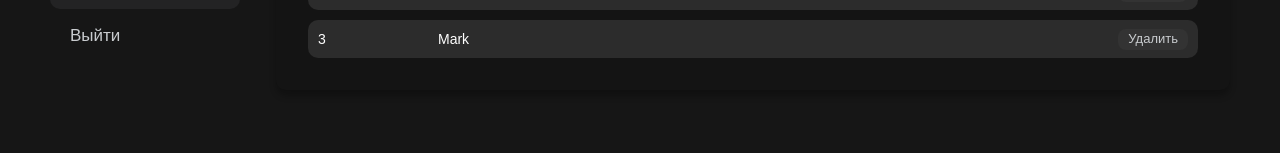
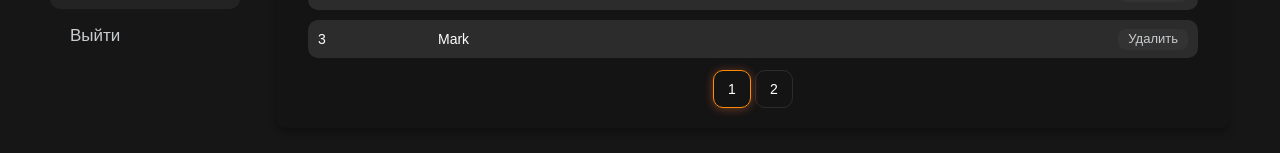
Before and after one commit to fyapy/memories-ui, a Preact app: page /tables in a window 1280 px wide. Shown: the part 173-326 px from the top of the page. Built offline with nearby package versions, Linux system fonts and the light colour scheme.

Commit message:
feature Pagination component

```diff
--- a/src/lib.ts
+++ b/src/lib.ts
@@ -1 +1,2 @@
+export * from 'ui/complex'
 export * from 'ui/base'
--- a/src/pages/Inputs.tsx
+++ b/src/pages/Inputs.tsx
@@ -4,5 +4,6 @@ export const Inputs = () => (
   <Card>
     <Input placeholder="Введите номер" />
     <Input label="Имя" placeholder="Введите имя" error="Ошибка валидации" />
+    <Input label="Описание" placeholder="Введите описание" textarea />
   </Card>
 )
--- a/src/pages/Tables.tsx
+++ b/src/pages/Tables.tsx
@@ -1,4 +1,4 @@
-import {ButtonSmall, Table, Card} from 'ui/base'
+import {ButtonSmall, Pagination, Table, Card} from 'ui/base'
 
 const namesData = [
   {id: 1, name: 'Jorge'},
@@ -27,5 +27,10 @@ export const Tables = () => (
         },
       ]}
     />
+    <Pagination
+      currentPage={1}
+      link="/tables"
+      pagin={{hasNext: true, total: 11, limit: 10}}
+    />
   </Card>
 )
--- a/src/ui/base/Input/index.tsx
+++ b/src/ui/base/Input/index.tsx
@@ -1,5 +1,4 @@
-import {JSX} from 'preact/jsx-runtime'
-import {Ref} from 'preact'
+import {JSX, Ref} from 'preact'
 import {commonCss} from 'styles'
 import {clsx} from 'utils/dom'
 import {css} from './style'
@@ -10,6 +9,7 @@ export interface InputProps {
   type?: 'password' | 'number' | 'email' | 'date'
   autoComplete?: HTMLInputElement['autocomplete']
   label?: string
+  textarea?: boolean
   placeholder?: string
   error?: string
   value?: string
@@ -18,12 +18,29 @@ export interface InputProps {
   onBlur?(): void
 }
 
-export const Input = ({label, error, class: cn, ...rest}: InputProps) => (
-  <div class={clsx(css.wrapper(), cn)}>
-    {label && <div class={css.label()}>{label}</div>}
+export const Input = ({
+  ref,
+  label,
+  error,
+  onChange,
+  class: cn,
+  textarea = false,
+  ...rest
+}: InputProps) => {
+  const Comp = textarea === true ? 'textarea' : 'input'
 
-    <input class={css.input()} {...rest} />
+  return (
+    <div class={clsx(css.wrapper(), cn)}>
+      {label && <div class={css.label()}>{label}</div>}
 
-    {error && <div class={commonCss.error()}>{error}</div>}
-  </div>
-)
+      <Comp
+        ref={ref as any}
+        onChange={onChange as any}
+        class={css.input()}
+        {...rest}
+      />
+
+      {error && <div class={commonCss.error()}>{error}</div>}
+    </div>
+  )
+}
--- a/src/ui/base/Input/style.ts
+++ b/src/ui/base/Input/style.ts
@@ -7,6 +7,12 @@ export const css = {
     display: 'flex',
     flexDirection: 'column',
     flex: '1',
+
+    textarea: {
+      minHeight: '72px',
+
+      resize: 'none',
+    },
   }),
   label: style({
     margin: '0 0 9px 9px',
@@ -16,13 +22,13 @@ export const css = {
     color: '#969696',
   }),
   input: style({
-    height: '38px',
-    padding: '0 10px',
+    padding: '10px 10px',
+    lineHeight: '1',
 
+    backgroundColor: 'rgba(255, 255, 255, .1)',
     borderRadius: '10px',
-    backgroundColor: 'rgba(255, 255, 255, .1)',
+    outline: 'none',
     border: 'none',
-    outline: 'none',
     color: '#FFF',
 
     '&::placeholder': {
--- /dev/null
+++ b/src/ui/base/Pagination/index.tsx
@@ -0,0 +1,81 @@
+import {useRouter} from 'router'
+import {css} from './style'
+
+export interface PaginationState {
+  limit: number
+  hasNext: boolean
+  total: number
+}
+
+interface Props {
+  link: ((page: number) => void) | string
+  currentPage: number
+  pagin: PaginationState
+}
+
+const props = (active: boolean, onClick: (event: Event) => void) => ({
+  'data-active': active,
+  class: css.btn(),
+  onClick,
+})
+
+export const Pagination = ({pagin, link, currentPage}: Props) => {
+  const {search, navigate} = useRouter()
+
+  const pageCount = Math.ceil(pagin.total / pagin.limit)
+  const prevPage = currentPage - 1
+  const nextPage = currentPage + 1
+  const nextAfterOnePage = currentPage + 2
+
+  const handleRedirect = (page: number) => (event: Event) => {
+    event.preventDefault()
+
+    if (typeof link === 'function') {
+      link(page)
+    } else {
+      const searchParams = new URLSearchParams(search)
+      searchParams.delete('page')
+      searchParams.append('page', `${page}`)
+
+      navigate(`${link}${searchParams && `?${searchParams}`}`)
+    }
+  }
+
+  if (Number.isNaN(pageCount) || [1, 0].includes(pageCount)) {
+    return null
+  }
+
+  return (
+    <div class={css.wrapper()}>
+      {currentPage - 2 > 0 && (
+        <div {...props(currentPage === 1, handleRedirect(1))}>{'<'}</div>
+      )}
+      {prevPage - 1 > 0 && (
+        <div {...props(currentPage === prevPage - 1, handleRedirect(prevPage - 1))}>
+          {prevPage - 1}
+        </div>
+      )}
+      {prevPage > 0 && (
+        <div {...props(currentPage === prevPage, handleRedirect(prevPage))}>
+          {prevPage}
+        </div>
+      )}
+      <data {...props(true, handleRedirect(currentPage))}>
+        {currentPage}
+      </data>
+      {nextPage <= pageCount && (
+        <div {...props(currentPage === nextPage, handleRedirect(nextPage))}>
+          {nextPage}
+        </div>
+      )}
+      {nextAfterOnePage <= pageCount && (
+        <div {...props(currentPage === nextAfterOnePage, handleRedirect(nextAfterOnePage))}>
+          {nextAfterOnePage}
+        </div>
+      )}
+      {currentPage + 2 < pageCount && (
+        <div {...props(currentPage === pageCount, handleRedirect(pageCount))}>{'>'}</div>
+      )}
+    </div>
+  )
+}
--- /dev/null
+++ b/src/ui/base/Pagination/style.ts
@@ -0,0 +1,32 @@
+import {style} from 'styles'
+
+export const css = {
+  wrapper: style({
+    margin: '12px 0 -12px',
+
+    display: 'flex',
+    justifyContent: 'center',
+    columnGap: '4px',
+  }),
+  btn: style({
+    height: '38px',
+    width: '38px',
+
+    display: 'flex',
+    alignItems: 'center',
+    justifyContent: 'center',
+
+    fontSize: '14px',
+    fontWeight: '500',
+    borderRadius: '10px',
+    cursor: 'pointer',
+    border: '1px solid rgba(255, 255, 255, .1)',
+
+    transition: 'all .3s ease',
+
+    '&:hover, &[data-active="true"]': {
+      borderColor: '#FF8C02',
+      boxShadow: 'rgba(255, 117, 73, 0.4) 0px 1px 10px 0px',
+    },
+  }),
+}
--- a/src/ui/base/Table/index.tsx
+++ b/src/ui/base/Table/index.tsx
@@ -1,4 +1,4 @@
-import type {JSX} from 'preact/jsx-runtime'
+import type {JSX} from 'preact'
 import {css} from './style'
 
 export interface Column<T> {
--- a/src/ui/base/index.ts
+++ b/src/ui/base/index.ts
@@ -1,4 +1,5 @@
 export * from './ButtonSmall'
+export * from './Pagination'
 export * from './Container'
 export * from './Button'
 export * from './Table'
```
